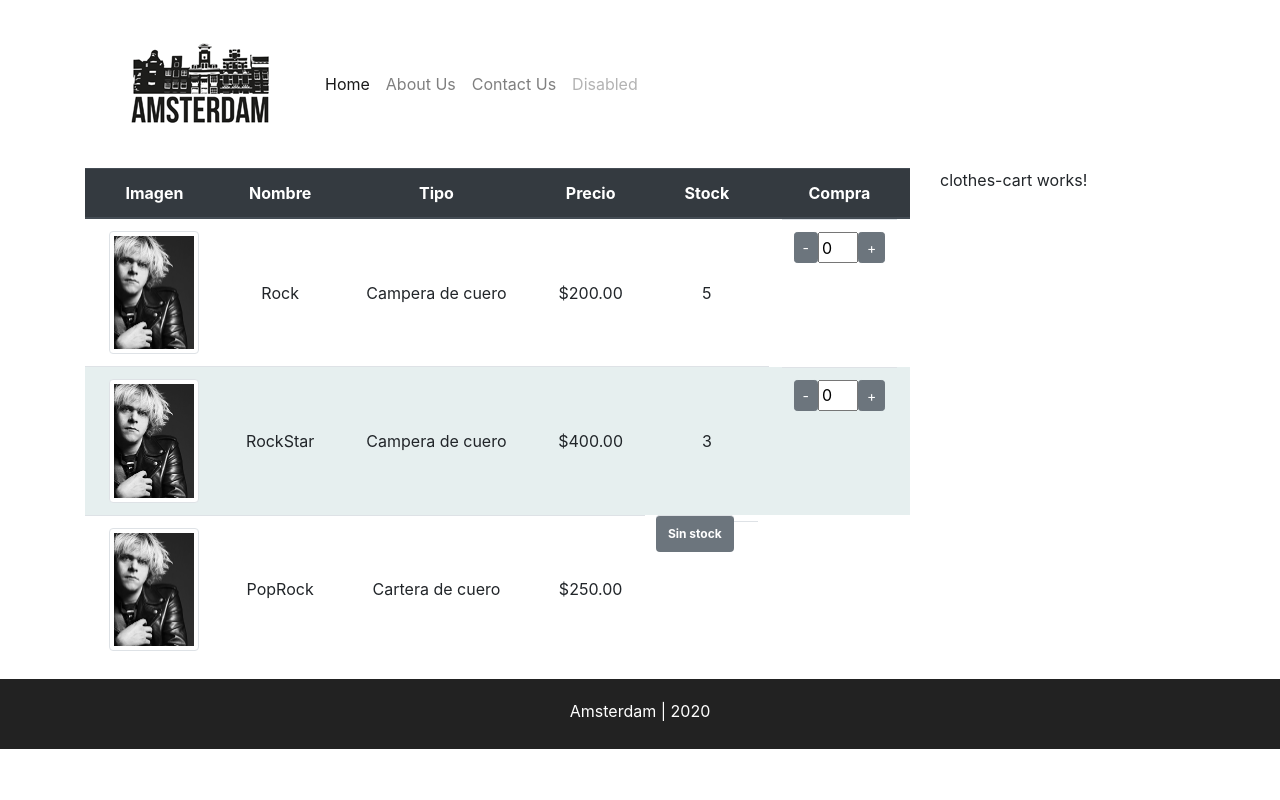
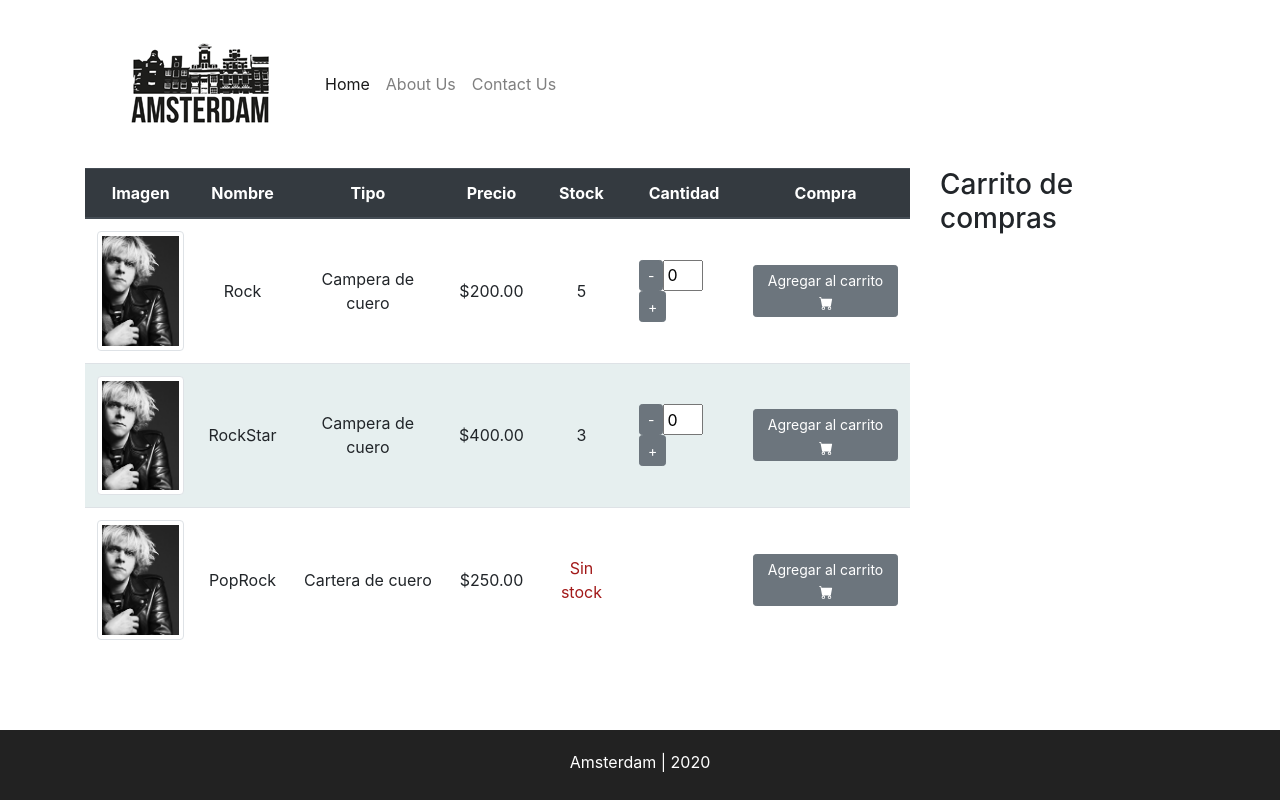
Before and after one commit to gisele89/angular-brewery-gb-2020, an Angular app: page /clothes in a window 1280 px wide. Built offline with nearby package versions, Linux system fonts and the light colour scheme.

Commit message:
agrega clothes-cart.service

```diff
--- a/src/app/app.component.html
+++ b/src/app/app.component.html
@@ -16,9 +16,6 @@
         <li class="nav-item">
           <a class="nav-link" [routerLink]= "['/contact']">Contact Us</a>
         </li>
-        <li class="nav-item">
-          <a class="nav-link disabled" href="#" tabindex="-1" aria-disabled="true">Disabled</a>
-        </li>
       </ul>
     </div>
   </nav>
--- a/src/app/app.component.scss
+++ b/src/app/app.component.scss
@@ -1 +1 @@
-.ams-footer{display:flex; justify-content: center; height:70px; padding:20px; background-color:#222222;color:#fff;}
+.ams-footer{display:flex; justify-content: center; height:70px; padding:20px; background-color:#222222;color:#fff; position: absolute;bottom: 0;width: 100%;}
--- /dev/null
+++ b/src/app/clothes-cart.service.ts
@@ -0,0 +1,28 @@
+import { Injectable } from '@angular/core';
+import { BehaviorSubject } from 'rxjs';
+import { Clothes } from './clothes-list/Clothes';
+
+@Injectable({
+  providedIn: 'root'
+})
+export class ClothesCartService {
+  // tslint:disable-next-line:variable-name
+  private _cartList: Clothes[] = [];
+  cartList: BehaviorSubject<Clothes[]> = new BehaviorSubject([]);
+  constructor() { }
+  // tslint:disable-next-line:typedef
+  addToCart(clothes: Clothes) {
+    let item: Clothes;
+    // tslint:disable-next-line:triple-equals
+    item = this._cartList.find((v1) => v1.name == clothes.name);
+    if (!item) {
+      this._cartList.push({ ...clothes });
+    } else {
+      item.quantity += clothes.quantity;
+    }
+    console.log(this._cartList);
+    this.cartList.next(this._cartList);
+  }
+
+
+}
--- a/src/app/clothes-cart/clothes-cart.component.html
+++ b/src/app/clothes-cart/clothes-cart.component.html
@@ -1 +1,6 @@
-<p>clothes-cart works!</p>
+<h3>Carrito de compras</h3>
+<ul>
+    <li *ngFor="let clothes of cartList$ | async">
+        {{clothes.name}} : {{clothes.quantity}}
+    </li>
+</ul>
--- a/src/app/clothes-cart/clothes-cart.component.scss
+++ b/src/app/clothes-cart/clothes-cart.component.scss
@@ -0,0 +1 @@
+li {list-style: none;}
--- a/src/app/clothes-cart/clothes-cart.component.ts
+++ b/src/app/clothes-cart/clothes-cart.component.ts
@@ -1,4 +1,7 @@
 import { Component, OnInit } from '@angular/core';
+import { Observable, observable } from 'rxjs';
+import { ClothesCartService } from '../clothes-cart.service';
+import { Clothes } from '../clothes-list/Clothes';
 
 @Component({
   selector: 'app-clothes-cart',
@@ -7,7 +10,10 @@ import { Component, OnInit } from '@angular/core';
 })
 export class ClothesCartComponent implements OnInit {
 
-  constructor() { }
+  cartList$: Observable<Clothes[]>;
+  constructor(private cart: ClothesCartService) {
+    this.cartList$ = cart.cartList.asObservable();
+  }
 
   ngOnInit(): void {
   }
--- a/src/app/clothes-list/clothes-list.component.html
+++ b/src/app/clothes-list/clothes-list.component.html
@@ -6,6 +6,7 @@
       <th scope="col">Tipo</th>
       <th scope="col">Precio</th>
       <th scope="col">Stock</th>
+      <th scope="col">Cantidad</th>
       <th scope="col">Compra</th>
     </tr>
   </thead>
@@ -17,11 +18,15 @@
       <td>{{clothes.price | currency}}</td>
       <td *ngIf="clothes.stock !=0; else noStock">{{clothes.stock}}</td>
       <ng-template #noStock>
-        <td class="badge badge-secondary">Sin stock</td>
+        <td class="no-stock">Sin stock</td>
       </ng-template>
       <td class="ams-buttons">
-       <app-input-number [(quantity)]="clothes.quantity" [max]="clothes.stock" *ngIf = "clothes.stock" (maxReached)="maxReached($event)"></app-input-number>
+        <app-input-number [(quantity)]="clothes.quantity" [max]="clothes.stock" *ngIf="clothes.stock"
+          (maxReached)="maxReached($event)"></app-input-number>
       </td>
+      <td> <button class="btn btn-secondary btn-sm" (click)="addToCart(clothes)">Agregar al carrito <svg width="1em" height="1em" viewBox="0 0 16 16" class="bi bi-cart-fill" fill="currentColor" xmlns="http://www.w3.org/2000/svg">
+        <path fill-rule="evenodd" d="M0 1.5A.5.5 0 0 1 .5 1H2a.5.5 0 0 1 .485.379L2.89 3H14.5a.5.5 0 0 1 .491.592l-1.5 8A.5.5 0 0 1 13 12H4a.5.5 0 0 1-.491-.408L2.01 3.607 1.61 2H.5a.5.5 0 0 1-.5-.5zM5 12a2 2 0 1 0 0 4 2 2 0 0 0 0-4zm7 0a2 2 0 1 0 0 4 2 2 0 0 0 0-4zm-7 1a1 1 0 1 0 0 2 1 1 0 0 0 0-2zm7 0a1 1 0 1 0 0 2 1 1 0 0 0 0-2z"/>
+      </svg></button></td>
     </tr>
   </tbody>
 </table>
--- a/src/app/clothes-list/clothes-list.component.scss
+++ b/src/app/clothes-list/clothes-list.component.scss
@@ -1,3 +1,3 @@
 .clearance{background-color: hsl(180, 24%, 92%);}
-.ams-buttons{display: inline-flex;}
 td {vertical-align: middle;}
+.no-stock{color:#a21919;}
--- a/src/app/clothes-list/clothes-list.component.ts
+++ b/src/app/clothes-list/clothes-list.component.ts
@@ -1,4 +1,5 @@
 import { Component, OnInit } from '@angular/core';
+import { ClothesCartService } from '../clothes-cart.service';
 import { Clothes } from './Clothes';
 
 @Component({
@@ -37,9 +38,14 @@ export class ClothesListComponent implements OnInit {
       quantity: 0,
     },
   ];
-  constructor() { }
+  constructor(private cart: ClothesCartService) { }
 
   ngOnInit(): void {
+  }
+  addToCart(clothes): void {
+    this.cart.addToCart(clothes);
+    clothes.stock -= clothes.quantity;
+    clothes.quantity = 0;
   }
   maxReached(m: string): void {
     alert(m);
```
Also changed, not shown: 1 other file (tests, documents, lock files or other folders).
